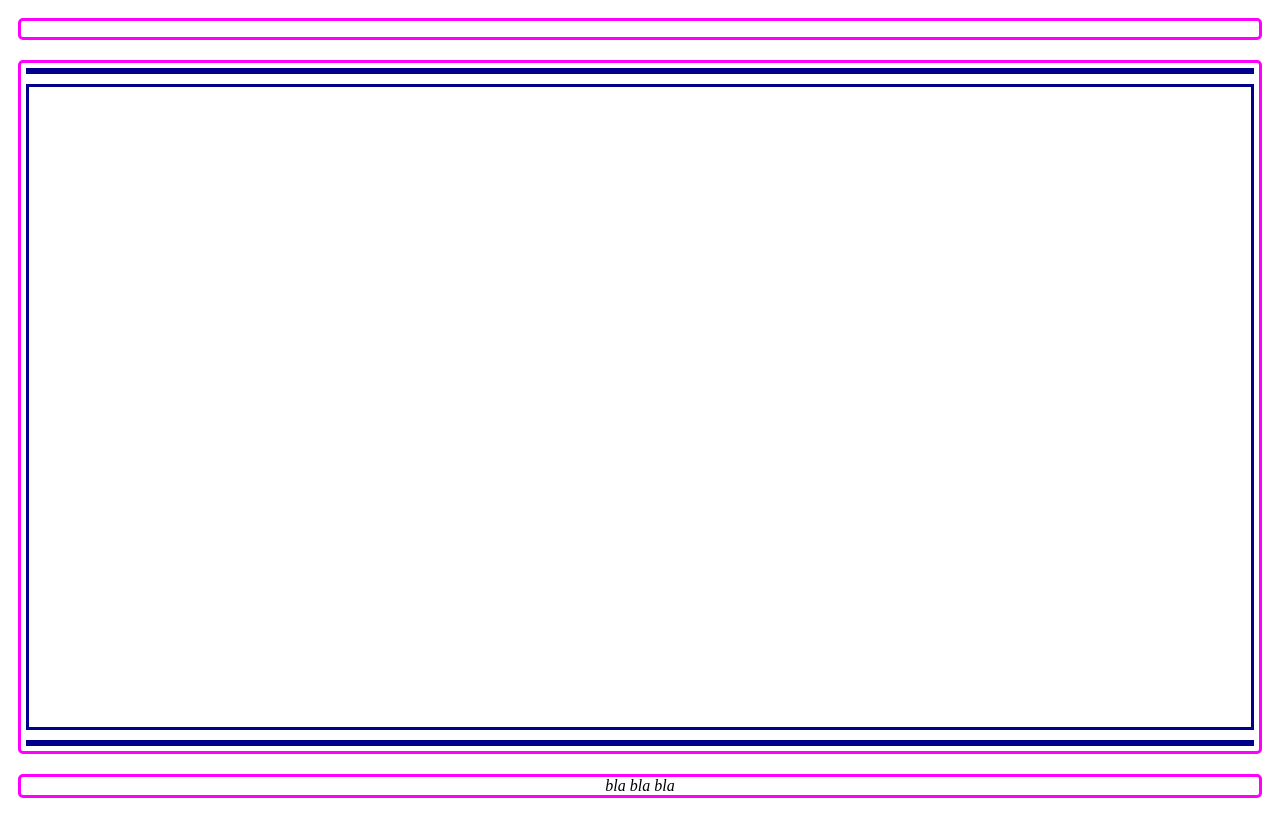
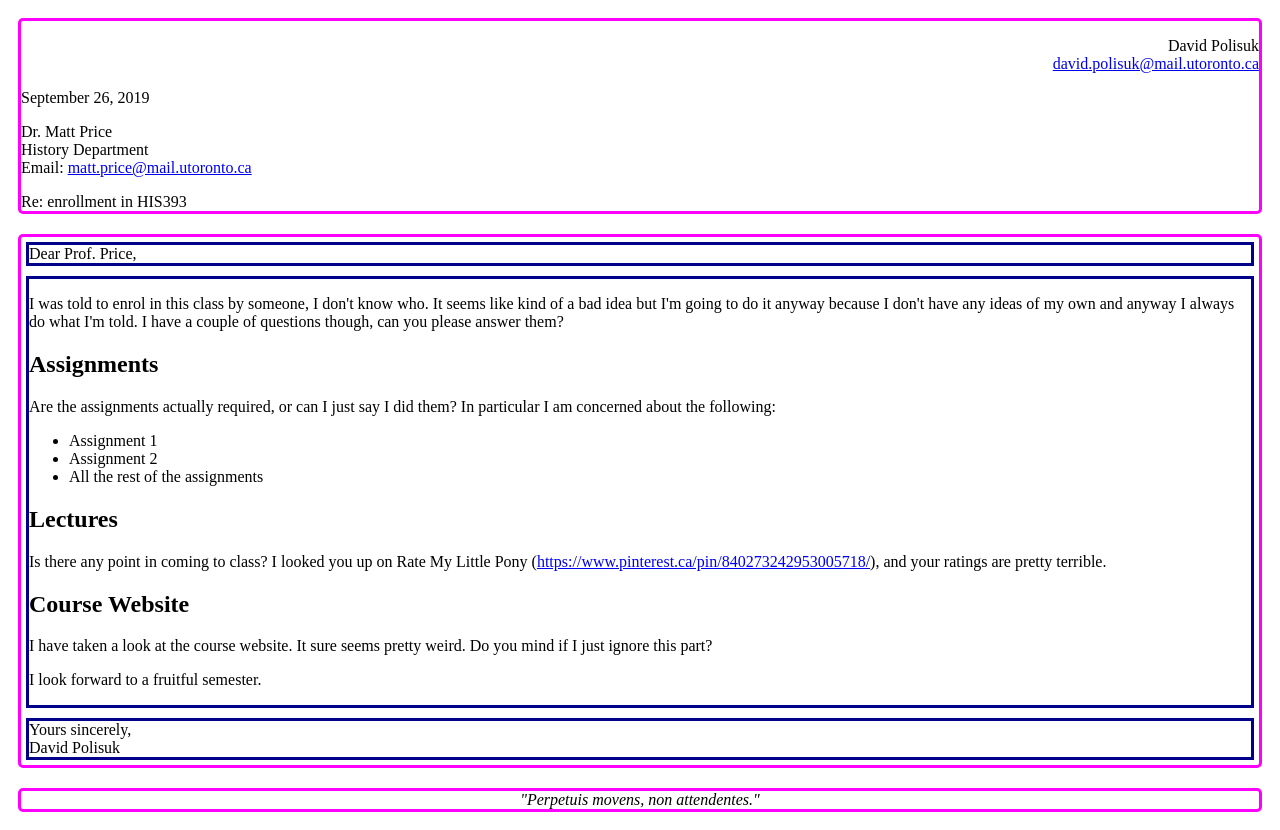
Before and after one commit to dh20199/01-blog-dpolisuk, a website: page 01/index.html in a window 1280 px wide. Drawn offline with Linux system fonts and the light colour scheme.

Commit message:
Finished Problem 1

```diff
--- a/01/index.html
+++ b/01/index.html
@@ -11,39 +11,67 @@
             <header>
                 <div class="senderinfo">
                     <p>
-
+                        David Polisuk <br>
+                        <a href="mailto:david.poloisuk@mail.utoronto.ca">david.polisuk@mail.utoronto.ca</a>
                     </p>
                 </div>
 
                 <time>
-
+                    September 26, 2019
                 </time>
 
                 <div class="recipient">
-
+                    <p>
+                        Dr. Matt Price <br>
+                        History Department <br>
+                        Email: <a href="mailto:matt.price@utoronto.ca">matt.price@mail.utoronto.ca</a>
+                    </p>
                 </div>
 
                 <div class="subject">
-
+                        Re: enrollment in HIS393
                 </div>
             </header>
 
             <article>
                 <div class="greeting">
-
+                        Dear Prof. Price,
                 </div>
 
                 <div class="text">
-
+                    <p>
+                            I was told to enrol in this class by someone, I don't know who. It seems like kind of a bad idea but I'm going to do it anyway because I don't have any ideas of my own and anyway I always do what I'm told. I have a couple of questions though, can you please answer them?
+                    </p>
+                    <h1>Assignments</h1>
+                    <p>
+                            Are the assignments actually required, or can I just say I did them?  In particular I am concerned about the following:
+                    </p>
+                    <ul>
+                        <li>Assignment 1</li>
+                        <li>Assignment 2</li>
+                        <li>All the rest of the assignments</li>
+                    </ul>
+                    <h1>Lectures</h1>
+                    <p>
+                            Is there any point in coming to class? I looked you up on Rate My Little Pony (<a href=https://www.pinterest.ca/pin/840273242953005718/>https://www.pinterest.ca/pin/840273242953005718/</a>), and your ratings are pretty terrible.
+                    </p>
+                    <h1>Course Website</h1>
+                    <p>
+                            I have taken a look at the course website. It sure seems pretty weird.  Do you mind if I just ignore this part?
+                    </p>
+                    <p>
+                            I look forward to a fruitful semester.
+                    </p>
                 </div>
 
                 <div class="closing">
-
+                        Yours sincerely,<br>
+                        David Polisuk
                 </div>
             </article>
 
             <footer>
-                bla bla bla
+                    "Perpetuis movens, non attendentes."
             </footer>
         </main>
     </body>
```
